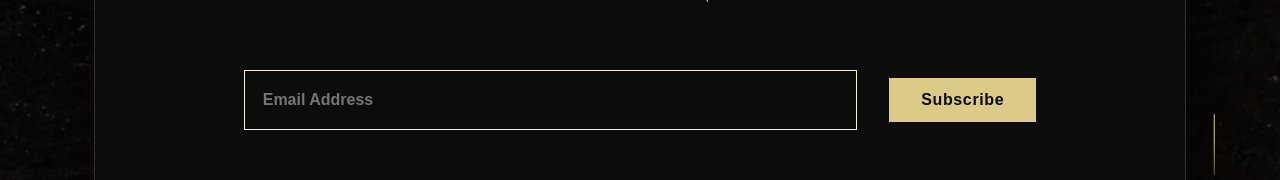
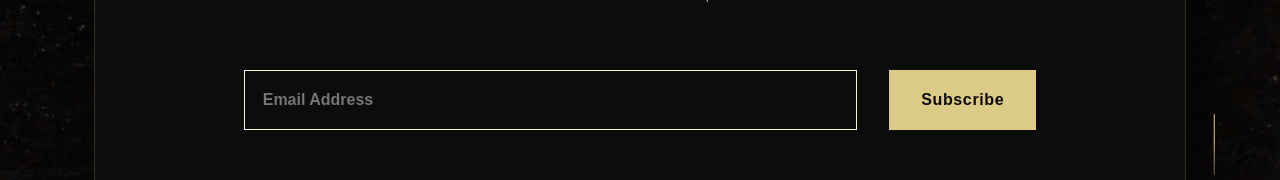
Before and after one commit to artemlira/React-Gericht_multipage, a React (Create React App) app: page /history in a window 1280 px wide. Shown: the part 3748-3928 px from the top of the page. Built offline with nearby package versions, Linux system fonts and the light colour scheme; a web font is replaced by a local one.

Commit message:
form setting v5

```diff
--- a/src/components/Footer/Footer.jsx
+++ b/src/components/Footer/Footer.jsx
@@ -4,7 +4,7 @@ import logo from '../../images/Hero/iconLogo.svg';
 import { ReactComponent as Icon1 } from '../../images/Footer/icon01.svg';
 import { ReactComponent as Icon2 } from '../../images/Footer/icon02.svg';
 import { ReactComponent as Icon3 } from '../../images/Footer/icon03.svg';
-import Button from './../Button/Button';
+// import Button from './../Button/Button';
 import styles from './Footer.module.scss';
 import { GerichtContext } from './../Context';
 
@@ -13,6 +13,20 @@ export default function Footer () {
   const handleClick = () => {
     ref.current?.scrollIntoView({ behavior: 'smooth' });
   };
+
+  // const style = {
+  //   background: '#DCCA87',
+  //   cursor: 'pointer',
+  //   transition: 'backgroundColor, 0.5s',
+  //   display: 'grid',
+  //   placeContent: 'center',
+  //   fontFamily: 'Cormorant Upright',
+  //   fontWeight: '700',
+  //   lineHeight: '130%',
+  //   letterSpacing: '0.04em',
+  //   color: '#0c0c0c',
+  //   padding: '0.5rem 2rem'
+  // };
   return (
     <footer className={styles.footer}>
       <div className="container">
@@ -27,7 +41,7 @@ export default function Footer () {
             <form className={styles.subscribe} name="subscribe" data-netlify="true" method="POST">
               <input type="hidden" name="form-name" value="subscribe" />
               <input type="text" name="email" placeholder="Email Address" className={styles.subscribeInput} />
-              <Button type="submit" className={styles.footerBtn} text="Subscribe" />
+              <button type="submit" className="btn__submit">Subscribe</button>
             </form>
           </div>
           <div className={styles.content}>
--- a/src/components/Page_Home/Reservation/Reservation.jsx
+++ b/src/components/Page_Home/Reservation/Reservation.jsx
@@ -1,5 +1,5 @@
 import React, { useContext, useRef } from 'react';
-import Button from '../../Button/Button';
+// import Button from '../../Button/Button';
 import Title from '../../Title/Title';
 import styles from './Reservation.module.scss';
 import { GerichtContext } from './../../Context';
@@ -45,8 +45,8 @@ export default function Reservation () {
                   onFocus={() => changeType(timeRef, 'time')}
                   placeholder="11:00 AM" />
               </div>
-              <Button type="submit" text="Book Now" />
-              {/* <button type="submit">Send me</button> */}
+              {/* <Button type="submit" text="Book Now" /> */}
+              <button className="btn__submit" type="submit">Book Now</button>
             </form>
           </div>
           {/* <Button text="Book Now" /> */}
--- a/src/index.scss
+++ b/src/index.scss
@@ -130,3 +130,22 @@ html {
     display: none;
   }
 }
+
+.btn__submit {
+  background: v.$gold;
+  cursor: pointer;
+  transition: background-color, 0.5s;
+  // display: grid;
+  // place-content: center;
+  font-family: v.$Cormorant;
+  font-weight: 700;
+  line-height: f.ratio(16, 28);
+  letter-spacing: 0.04em;
+  color: v.$black;
+  display: block;
+  padding: 0.5rem 2rem;
+
+  &:hover {
+    background: #e2c768b4;
+  }
+}
```
